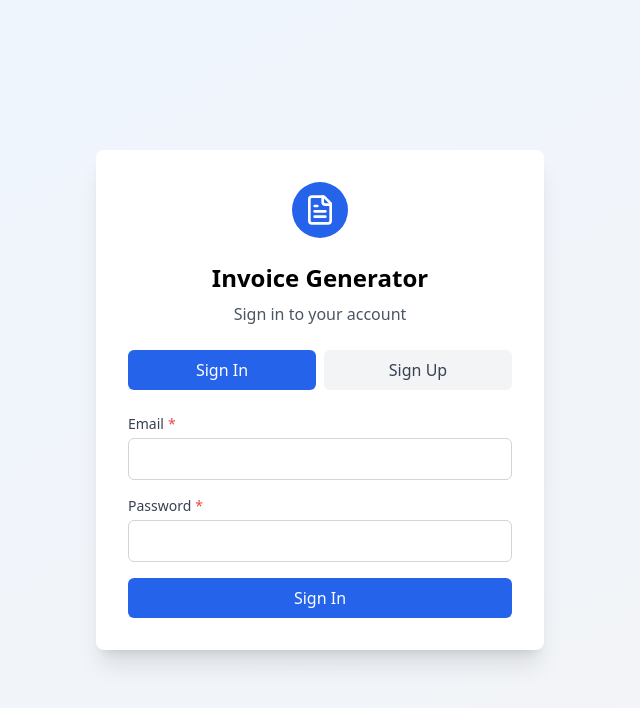
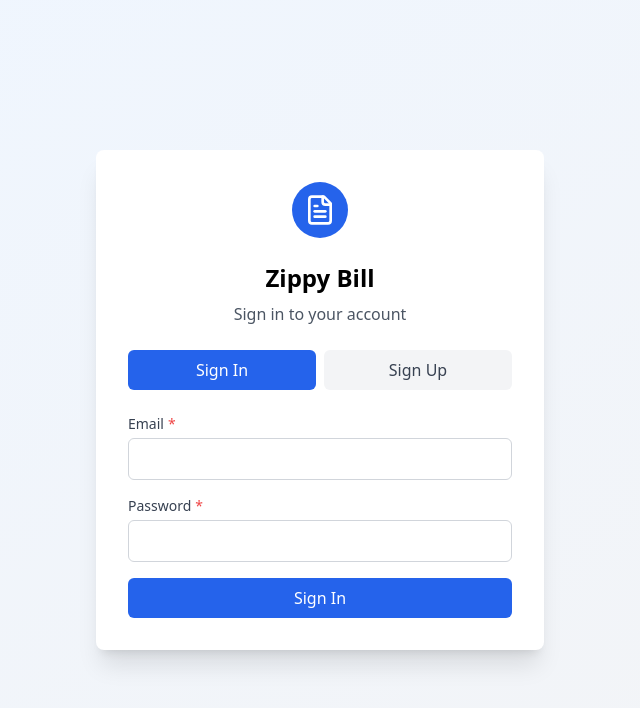
Before and after one commit to NitishJha0207/zippy, a React (Vite) app: page / in a window 1280 px wide. Shown: the top 708 px of the page, without its empty margins (320-960 px from the left). Built offline with nearby package versions, Linux system fonts and the light colour scheme; no server answers.

Commit message:
Updated index.html

```diff
--- a/index.html
+++ b/index.html
@@ -4,14 +4,14 @@
     <meta charset="UTF-8" />
     <link rel="icon" type="image/svg+xml" href="/vite.svg" />
     <meta name="viewport" content="width=device-width, initial-scale=1.0" />
-    <title>Invoice Generator Application</title>
-    <meta name="description" content="Professional invoice generator for businesses. Create, manage, and download invoices with ease." />
-    <meta property="og:title" content="Invoice Generator Application" />
-    <meta property="og:description" content="Professional invoice generator for businesses. Create, manage, and download invoices with ease." />
+    <title>Zippy Bill - Fast & Easy Invoice Management</title>
+    <meta name="description" content="Zippy Bill - Create, manage, and share professional invoices with ease. Fast, simple, and efficient billing solution for your business." />
+    <meta property="og:title" content="Zippy Bill - Fast & Easy Invoice Management" />
+    <meta property="og:description" content="Zippy Bill - Create, manage, and share professional invoices with ease. Fast, simple, and efficient billing solution for your business." />
     <meta property="og:type" content="website" />
     <meta name="twitter:card" content="summary" />
-    <meta name="twitter:title" content="Invoice Generator Application" />
-    <meta name="twitter:description" content="Professional invoice generator for businesses. Create, manage, and download invoices with ease." />
+    <meta name="twitter:title" content="Zippy Bill - Fast & Easy Invoice Management" />
+    <meta name="twitter:description" content="Zippy Bill - Create, manage, and share professional invoices with ease. Fast, simple, and efficient billing solution for your business." />
   </head>
   <body>
     <div id="root"></div>
--- a/src/components/layout/Header.tsx
+++ b/src/components/layout/Header.tsx
@@ -16,7 +16,7 @@ export function Header() {
           <div className="flex items-center gap-2 sm:gap-3 min-w-0 flex-1">
             <FileText className="w-6 h-6 sm:w-8 sm:h-8 text-blue-600 flex-shrink-0" />
             <div className="min-w-0">
-              <h1 className="text-base sm:text-xl font-bold text-gray-900 truncate">Invoice Generator</h1>
+              <h1 className="text-base sm:text-xl font-bold text-gray-900 truncate">Zippy Bill</h1>
               {profile && (
                 <p className="text-xs text-gray-500 truncate hidden sm:block">{profile.company_name}</p>
               )}
--- a/src/pages/AuthPage.tsx
+++ b/src/pages/AuthPage.tsx
@@ -14,7 +14,7 @@ export function AuthPage() {
             <FileText className="w-8 h-8 text-white" />
           </div>
         </div>
-        <h1 className="text-2xl font-bold text-center mb-2">Invoice Generator</h1>
+        <h1 className="text-2xl font-bold text-center mb-2">Zippy Bill</h1>
         <p className="text-gray-600 text-center mb-6">
           {isLogin ? 'Sign in to your account' : 'Create your account'}
         </p>
--- a/src/pages/OnboardingPage.tsx
+++ b/src/pages/OnboardingPage.tsx
@@ -11,7 +11,7 @@ export function OnboardingPage() {
               <FileText className="w-10 h-10 text-white" />
             </div>
           </div>
-          <h1 className="text-3xl font-bold mb-2">Welcome to Invoice Generator</h1>
+          <h1 className="text-3xl font-bold mb-2">Welcome to Zippy Bill</h1>
           <p className="text-gray-600">Let's set up your business profile to get started</p>
         </div>
         <OnboardingForm />
--- a/src/pages/PublicInvoicePage.tsx
+++ b/src/pages/PublicInvoicePage.tsx
@@ -201,8 +201,8 @@ export function PublicInvoicePage() {
         )}
 
         <div className="bg-white shadow-lg rounded-lg overflow-hidden border-2 border-black">
-          <div className="p-6 border-b-2 border-black">
-            <div className="flex items-center justify-between">
+          <div className="p-4 sm:p-6 border-b-2 border-black">
+            <div className="flex flex-col sm:flex-row items-center justify-between gap-4">
               {profile.company_logo_url && (
                 <img
                   src={profile.company_logo_url}
@@ -210,20 +210,20 @@ export function PublicInvoicePage() {
                   className="h-16 object-contain"
                 />
               )}
-              <div className={`${profile.company_logo_url ? 'text-right' : 'text-center flex-1'}`}>
-                <h1 className="text-2xl font-bold">{profile.company_name}</h1>
-                <p className="text-sm text-gray-600 mt-1">{profile.company_address}</p>
-                {profile.gstin && <p className="text-sm text-gray-600">GSTIN: {profile.gstin}</p>}
+              <div className={`${profile.company_logo_url ? 'text-center sm:text-right' : 'text-center flex-1'}`}>
+                <h1 className="text-xl sm:text-2xl font-bold">{profile.company_name}</h1>
+                <p className="text-xs sm:text-sm text-gray-600 mt-1">{profile.company_address}</p>
+                {profile.gstin && <p className="text-xs sm:text-sm text-gray-600">GSTIN: {profile.gstin}</p>}
               </div>
             </div>
           </div>
 
           <div className="bg-gray-100 p-3 border-b-2 border-black text-center">
-            <h2 className="text-xl font-bold">TAX INVOICE</h2>
+            <h2 className="text-lg sm:text-xl font-bold">TAX INVOICE</h2>
           </div>
 
-          <div className="grid grid-cols-2 border-b-2 border-black">
-            <div className="p-4 border-r-2 border-black">
+          <div className="grid grid-cols-1 sm:grid-cols-2 border-b-2 border-black">
+            <div className="p-4 sm:border-r-2 border-black border-b sm:border-b-0">
               <p className="text-sm"><strong>Invoice #:</strong> {invoice.invoice_number}</p>
               <p className="text-sm"><strong>Date:</strong> {format(new Date(invoice.invoice_date), 'dd/MM/yyyy')}</p>
               <p className="text-sm"><strong>Status:</strong> <span className="uppercase">{invoice.status}</span></p>
@@ -236,7 +236,8 @@ export function PublicInvoicePage() {
             </div>
           </div>
 
-          <table className="w-full">
+          <div className="overflow-x-auto">
+            <table className="w-full min-w-[600px]">
               <thead className="bg-gray-100 border-b-2 border-black">
                 <tr>
                   <th className="p-3 text-left border-r border-black">Item</th>
@@ -264,9 +265,10 @@ export function PublicInvoicePage() {
                 ))}
               </tbody>
             </table>
+          </div>
 
-          <div className="grid grid-cols-2 border-t-2 border-black">
-            <div className="p-4 border-r-2 border-black">
+          <div className="grid grid-cols-1 sm:grid-cols-2 border-t-2 border-black">
+            <div className="p-4 sm:border-r-2 border-black border-b sm:border-b-0">
               {invoice.bank_name && (
                 <>
                   <h3 className="font-bold mb-2">Payment Details</h3>
```
Lines whose indentation alone changed are shown as unchanged.
